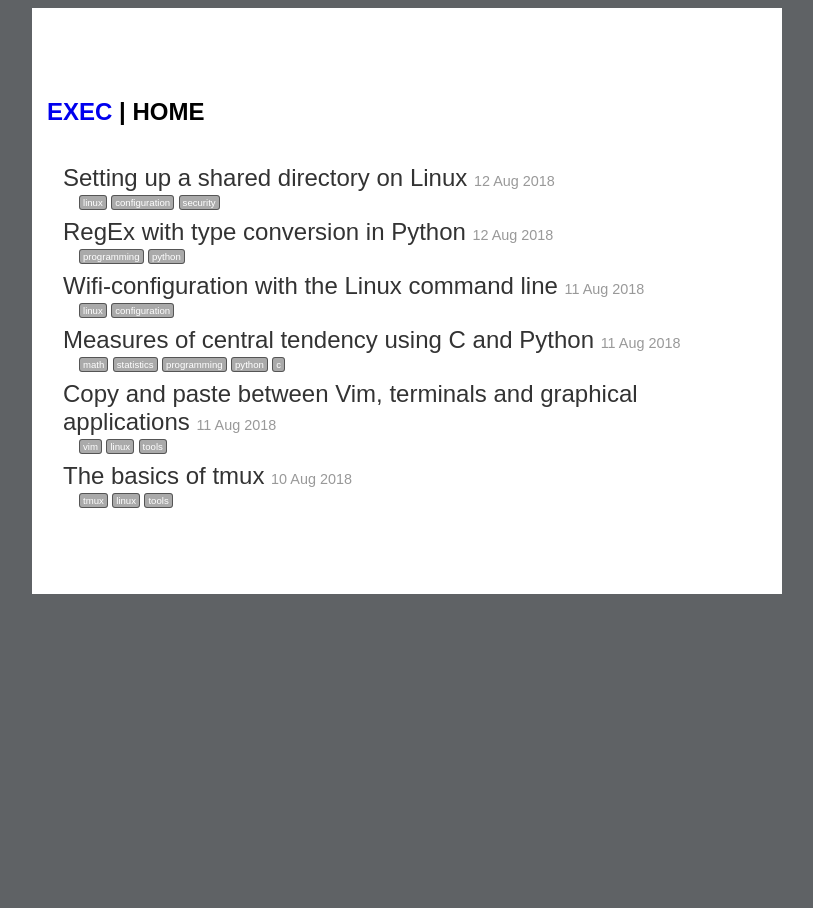
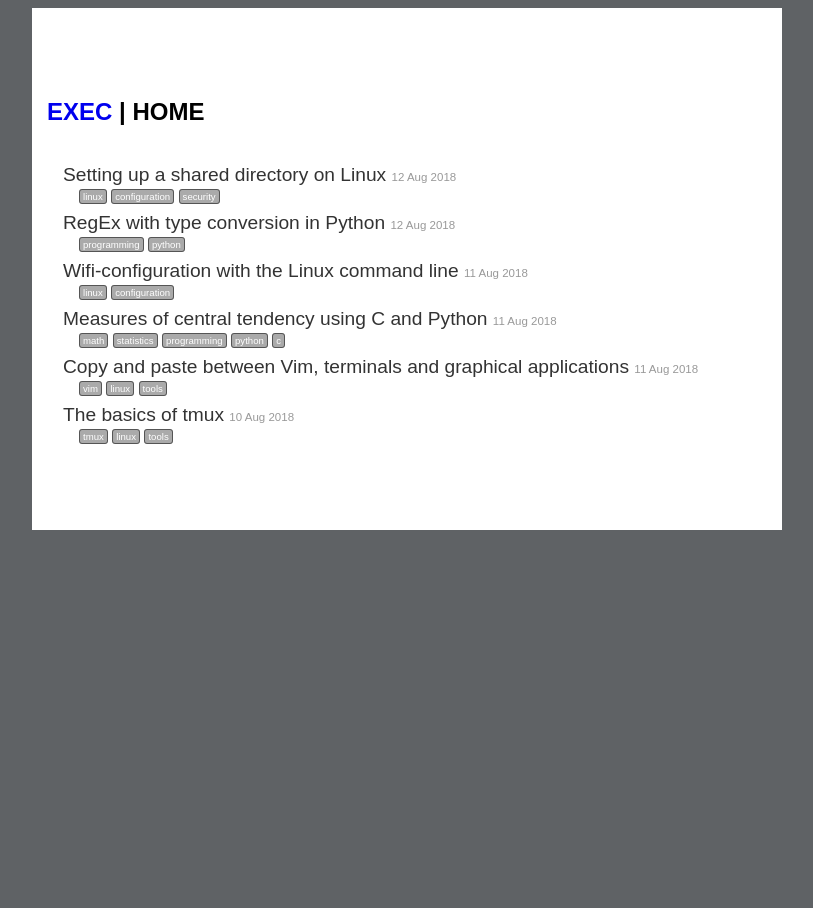
Before and after one commit to execas/execas.github.io, a Jekyll site: the page built from index.html, in a window 1280 px wide. Shown: the whole page, without its empty margins (233-1046 px from the left). Built offline with Jekyll 4.4.1, drawn with Linux system fonts in a browser that asks for light colours.

Commit message:
Update execas.css

```diff
--- a/css/execas.css
+++ b/css/execas.css
@@ -81,7 +81,7 @@ list of matching posts beneath tag name header
 
 
 .tag-posts h3 {
-    font-size: 1.5rem;
+    font-size: 1.2rem;
     margin-right: 0.5rem;
     margin-top: 0;
     display:inline;
```
